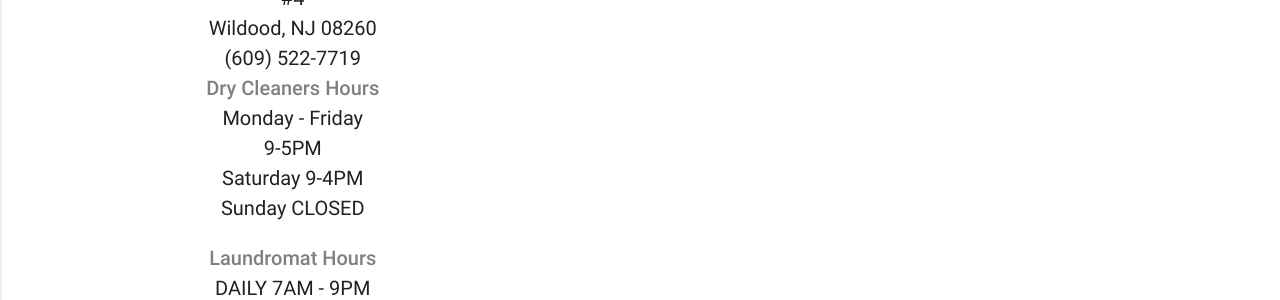
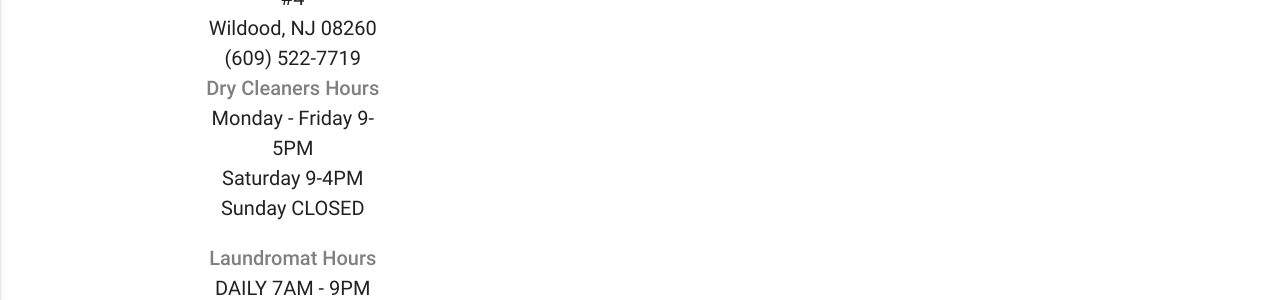
Before and after one commit to sharpcleanersnj/sharpcleanersnj.github.io, a Jekyll site: the page built from _pages/locations.md, in a window 1280 px wide and 900 px high, scrolled down 1324 px. Shown: the part 255-555 px from the top of the window. Built offline with Jekyll 4.4.1, drawn with Linux system fonts in a browser that asks for light colours; nearby versions of some CDN libraries.

Commit message:
Update locations.md

```diff
--- a/_pages/locations.md
+++ b/_pages/locations.md
@@ -25,7 +25,7 @@
     </div>
     <div class="col s12 m6 l3">
       <h3><strong>Wildwood</strong></h3>
-      <p><span style="color: #808080;"><strong>Dry Cleaners & Laundromat</strong></span><br />3401 New Jersey Ave. #4<br />Wildood, NJ 08260<br />(609) 522-7719<br /><span style="color: #808080;"><strong>Dry Cleaners Hours</strong></span><br />Monday - Friday<br /> 9-5PM<br />Saturday 9-4PM<br /> Sunday CLOSED</p>
+      <p><span style="color: #808080;"><strong>Dry Cleaners & Laundromat</strong></span><br />3401 New Jersey Ave. #4<br />Wildood, NJ 08260<br />(609) 522-7719<br /><span style="color: #808080;"><strong>Dry Cleaners Hours</strong></span><br />Monday - Friday 9-5PM<br />Saturday 9-4PM<br /> Sunday CLOSED</p>
       <p><span style="color: #808080;"><strong>Laundromat Hours</strong></span><br />DAILY 7AM - 9PM<br /></p>
     </div>
   </div>
```
